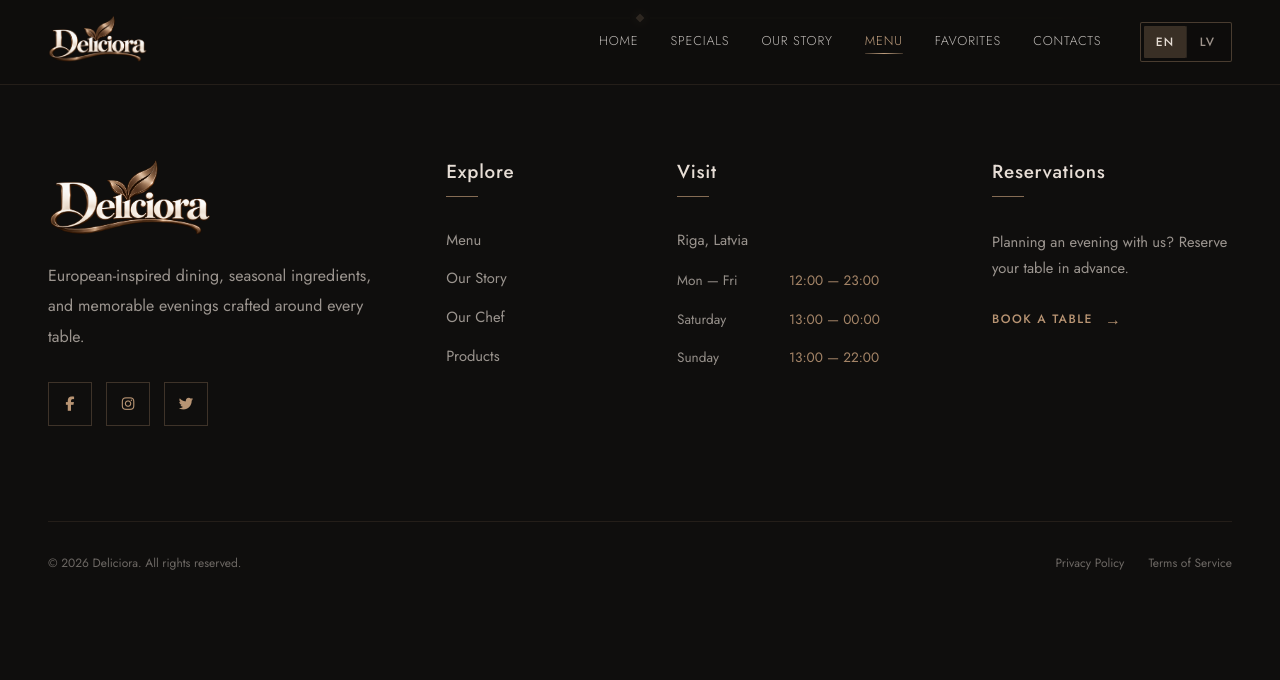
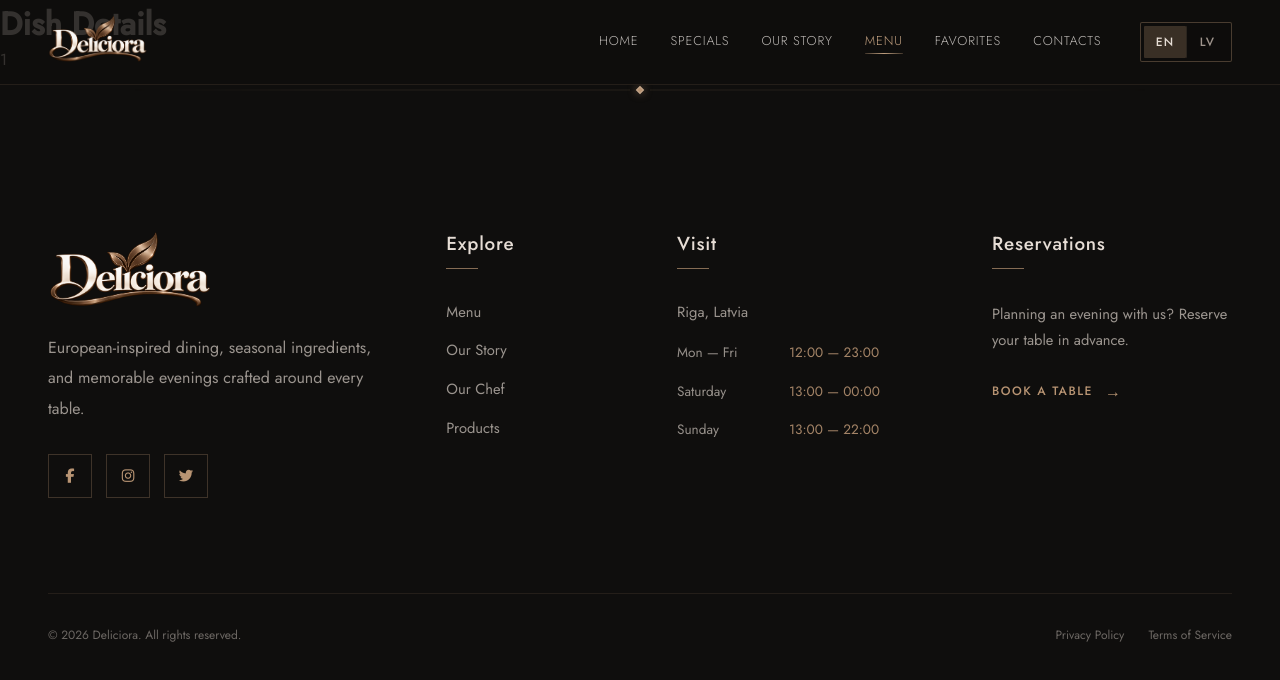
Before and after one commit to extractg/restaurant, a React (Vite) app: page /products/1 in a window 1280 px wide. Shown: the top 680 px of the page. Built offline with nearby package versions, Linux system fonts and the light colour scheme; no server answers; a web font is replaced by a local one.

Commit message:
new api changes

```diff
--- a/src/App.jsx
+++ b/src/App.jsx
@@ -4,6 +4,7 @@ import Products from "./pages/Products.jsx";
 import Favorites from "./pages/Favorites.jsx";
 import ScrollToTop from "./components/ScrollToTop.jsx";
 import BackToTop from "./components/BackToTop.jsx";
+import DishDetails from "./pages/DishDetails.jsx";
 import Home from "./pages/Home.jsx";
 import { useState, useEffect } from "react";
 import { Routes, Route } from "react-router-dom";
@@ -48,8 +49,10 @@ function App() {
                 <>
                     <ScrollToTop />
                     <Header />
+
                     <Routes>
                         <Route path="/" element={<Home />} />
+
                         <Route
                             path="/products"
                             element={
@@ -60,6 +63,12 @@ function App() {
                                 />
                             }
                         />
+
+                        <Route
+                            path="/products/:id"
+                            element={<DishDetails />}
+                        />
+
                         <Route
                             path="/favorites"
                             element={
@@ -71,6 +80,7 @@ function App() {
                             }
                         />
                     </Routes>
+
                     <Footer />
                     <BackToTop />
                 </>
--- a/src/api/productsApi.js
+++ b/src/api/productsApi.js
@@ -25,6 +25,13 @@ export async function getProducts(category) {
 
     return products;
 }
+export async function getProductById(id) {
+    const url = `https://www.themealdb.com/api/json/v1/1/lookup.php?i=${id}`;
+
+    const response = await fetch(url);
+    const data = await response.json();
+    return data;
+}
 
 const excludedMealIds = [
     "53483",
--- /dev/null
+++ b/src/pages/DishDetails.jsx
@@ -0,0 +1,27 @@
+import { useEffect, useState } from "react";
+import { useParams } from "react-router-dom";
+import { getProductById } from "../api/productsApi.js";
+
+function DishDetails() {
+    const params = useParams();
+    const [product, setProduct] = useState(null);
+
+    useEffect(() => {
+        async function loadProduct() {
+            const data = await getProductById(params.id);
+            setProduct(data);
+        }
+
+        loadProduct();
+    }, [params.id]);
+    console.log(product);
+
+    return (
+        <main>
+            <h1>Dish Details</h1>
+            <p>{params.id}</p>
+        </main>
+    );
+}
+
+export default DishDetails;
```
Lines whose indentation alone changed are shown as unchanged.
